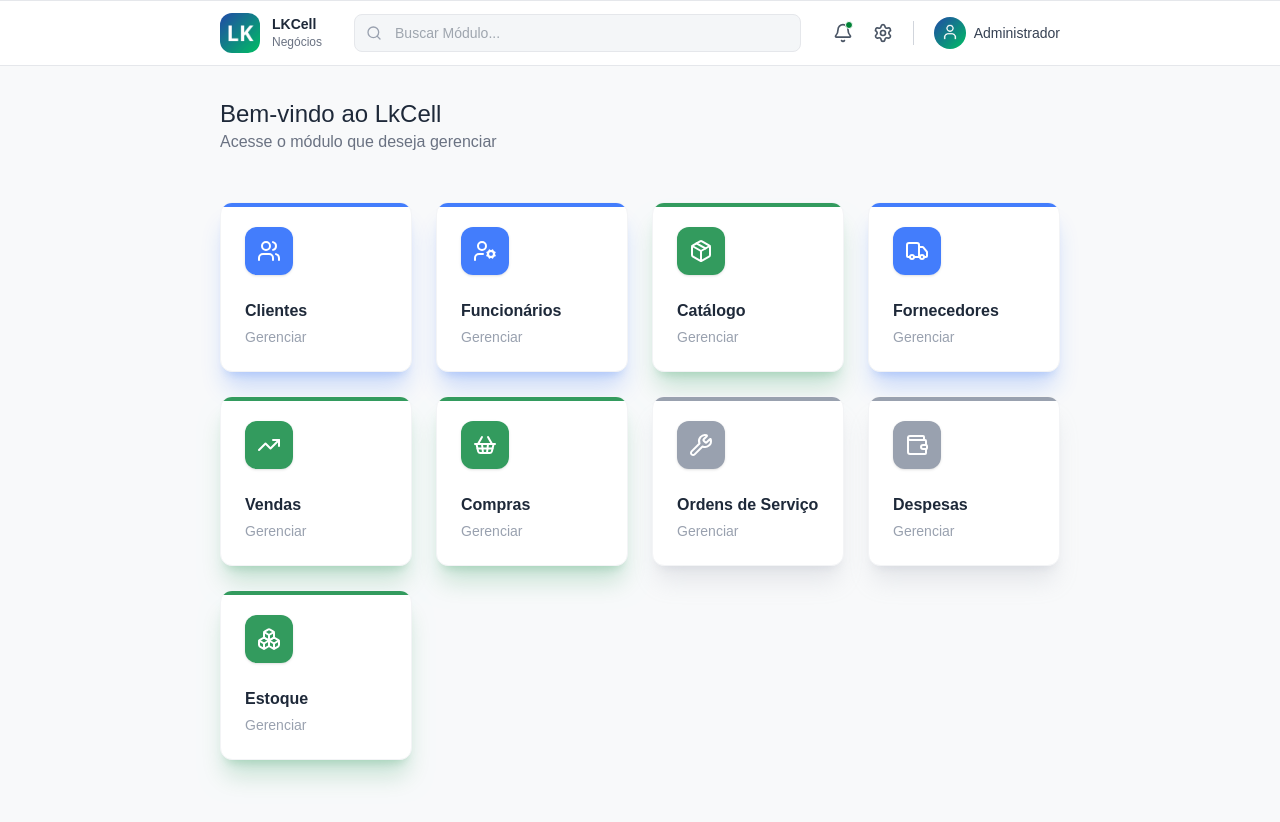
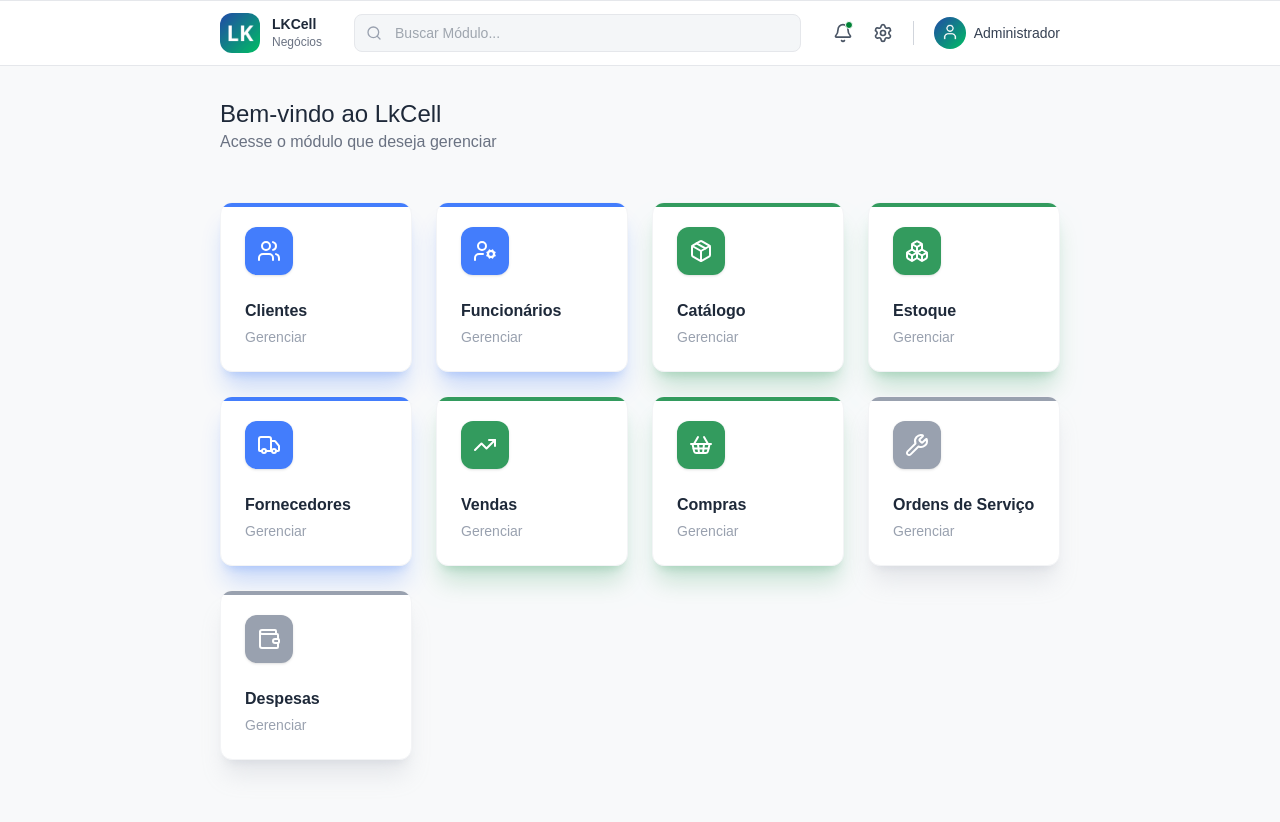
Before and after one commit to Mescxll/Projeto_de_Software_LkCell, a Next.js app in the folder frontend/: page / in a window 1280 px wide. Shown: the top 822 px of the page. Built offline with nearby package versions, Linux system fonts and the light colour scheme.

Commit message:
fix: card estoque proximo ao catalogo

```diff
--- a/frontend/src/app/page.jsx
+++ b/frontend/src/app/page.jsx
@@ -1,18 +1,17 @@
 import Link from "next/link";
 import Navbar from "@/components/Navbar";
 import { Users, UserCog, Package, Truck, TrendingUp, ShoppingBasket, Wrench, Wallet, Boxes } from "lucide-react";
-import { link } from "fs";
 
 const painel = [
   { titulo: "Clientes", icone: Users, cor: "azul", link: "/cliente/gerenciar"},
   { titulo: "Funcionários", icone: UserCog, cor: "azul", link: "/funcionario/gerenciar"},
   { titulo: "Catálogo", icone: Package, cor: "verde", link: "/catalogo/" },
+  { titulo: "Estoque", icone: Boxes, cor: "green", link: "/estoque/gerenciar" },
   { titulo: "Fornecedores", icone: Truck, cor: "azul", link: "/fornecedor/gerenciar" },
   { titulo: "Vendas", icone: TrendingUp, cor: "verde", link: "/venda/gerenciar" },
   { titulo: "Compras", icone: ShoppingBasket, cor: "green", link: "/compra/gerenciar" },
   { titulo: "Ordens de Serviço", icone: Wrench, cor: "cinza" },
   { titulo: "Despesas", icone: Wallet, cor: "cinza" },
-  { titulo: "Estoque", icone: Boxes, cor: "green", link: "/estoque/gerenciar" },
 ];
 
 export default function Home() {
```
